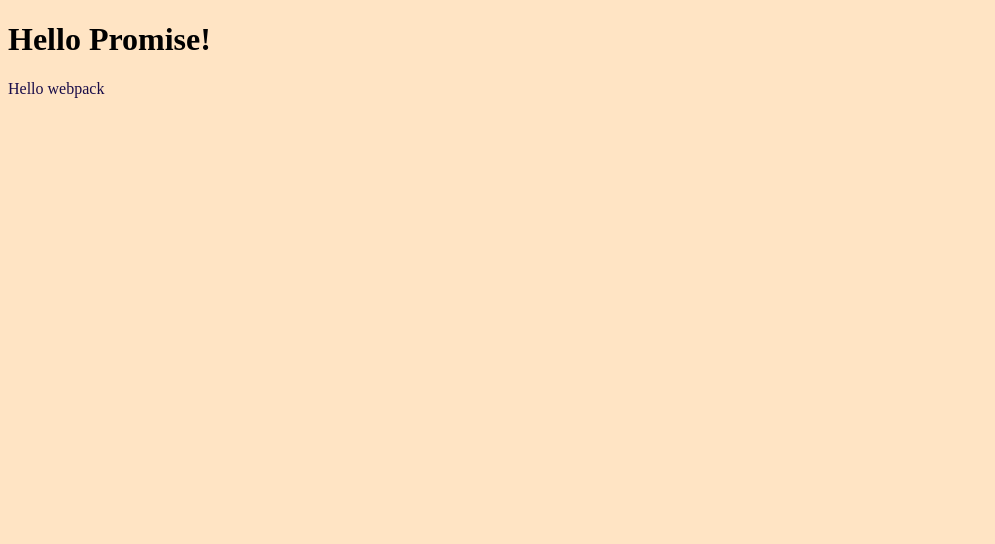
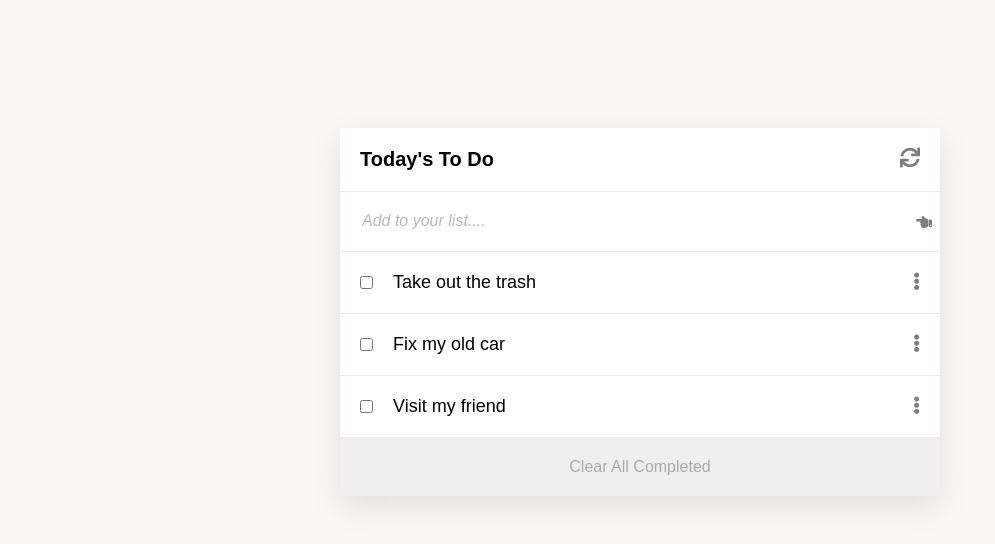
Before and after one commit to Ukaypromise/Todo-List, a website built with webpack: page src/index.html in a window 1280 px wide. Shown: the whole page, without its empty margins (0-995 px from the left). Built offline with nearby package versions, Linux system fonts and the light colour scheme.

Commit message:
Create modules and dynamically display todo items

```diff
--- /dev/null
+++ b/modules/showTodo.js
@@ -0,0 +1,13 @@
+import todos from "./todoData.js";
+
+const showTodo = () => {
+  const todoList = document.querySelector(".todo-list");
+  const todoApp = todos.map((todo) => {
+    return `
+        <li id=${todo.id}><input type="checkbox">${todo.text} <i class="fas fa-ellipsis-v"></i> </li>
+      `;
+  });
+  todoList.innerHTML = todoApp.join("");
+};
+
+export default showTodo;
--- /dev/null
+++ b/modules/todoData.js
@@ -0,0 +1,19 @@
+let todos = [
+  {
+    id: 1,
+    text: "Take out the trash",
+    isCompleted: true,
+  },
+  {
+    id: 2,
+    text: "Fix my old car",
+    isCompleted: false,
+  },
+  {
+    id: 3,
+    text: "Visit my friend",
+    isCompleted: true,
+  },
+];
+
+export default todos;
--- a/src/index.html
+++ b/src/index.html
@@ -1,11 +1,27 @@
 <!DOCTYPE html>
 <html lang="en">
-<head>
-    <meta charset="UTF-8">
-    <meta name="viewport" content="width=device-width, initial-scale=1.0">
-    <title>Wbpack Exercise</title>
-</head>
-<body>
-    <h1>Hello Promise!</h1>
-</body>
+  <head>
+    <meta charset="UTF-8" />
+    <meta name="viewport" content="width=device-width, initial-scale=1.0" />
+    <!-- Link to FontAwesome page -->
+    <link
+      rel="stylesheet"
+      href="https://use.fontawesome.com/releases/v5.8.2/css/all.css"
+      integrity="sha384-oS3vJWv+0UjzBfQzYUhtDYW+Pj2yciDJxpsK1OYPAYjqT085Qq/1cq5FLXAZQ7Ay"
+      crossorigin="anonymous"
+    />
+
+    <title>TODO LIST</title>
+  </head>
+  <body>
+    <div class="container">
+      <h1 id="title"><span>Today's To Do</span><i class="fas fa-sync"></i></h1>
+      <div class="input-container">
+        <input type="text" placeholder="Add to your list...." id="input-item" />
+        <i id="icon" class="fas fa-hand-point-left"></i>
+      </div>
+      <ul class="todo-list"></ul>
+      <button type="submit" id="btn-clear">Clear All Completed</button>
+    </div>
+  </body>
 </html>
--- a/src/index.js
+++ b/src/index.js
@@ -1,14 +1,9 @@
 import _ from "lodash";
 import "./style.css";
+import showTodo from "../modules/showTodo.js";
 
-function component() {
-  const element = document.createElement("div");
 
-    // Lodash, now imported by this script
-  element.innerHTML = _.join(["Hello", "webpack"], " ");
-  element.classList.add("hello");
+window.addEventListener("DOMContentLoaded", () => {
+  showTodo();
 
-  return element;
-}
-
-document.body.appendChild(component());
+});
--- a/src/style.css
+++ b/src/style.css
@@ -1,7 +1,94 @@
-body {
-    background-color: bisque;
+* {
+  margin: 0;
+  padding: 0;
+  box-sizing: border-box;
 }
 
-.hello {
-  color: rgb(25, 12, 73);
+body {
+  font-family: Arial, Helvetica, sans-serif;
+  font-size: 1rem;
+  background-color: rgba(247, 234, 234, 0.381);
 }
+
+.container {
+  background-color: white;
+  margin: 8rem auto;
+  max-width: 600px;
+  height: fit-content;
+  grid-auto-rows: auto;
+  cursor: pointer;
+  box-shadow: 0 10px 30px rgba(0,0,0,0.1);
+}
+
+#title {
+  font-size: 1.25rem;
+  display: flex;
+  justify-content: space-between;
+  padding: 1.25rem;
+  border-bottom: 1px solid rgba(128, 128, 128, 0.164);
+}
+
+.input-container {
+  display: flex;
+  position: relative;
+}
+
+#icon {
+  display: flex;
+  align-items: center;
+  justify-content: center;
+  position: absolute;
+  right: 8px;
+  top: 50%;
+  bottom: 50%;
+  cursor: pointer;
+}
+
+i {
+  opacity: 50%;
+}
+
+#input-item {
+  width: 100%;
+  padding: 1.375rem;
+  border: none;
+  outline: none;
+  border-bottom: 1px solid rgba(128, 128, 128, 0.164);
+  color: gray;
+}
+
+::placeholder {
+  font-size: 1rem;
+  border: none;
+  font-style: oblique;
+  opacity: 50%;
+  outline: none;
+}
+
+
+.todo-list {
+  list-style: none;
+}
+
+.todo-list li {
+  list-style: none;
+  color: black;
+  font-size: 1.125rem;
+  display: flex;
+  gap: 1.25rem;
+  padding: 1.25rem;;
+  border-bottom:  1px solid rgba(128, 128, 128, 0.164);
+}
+
+.todo-list li i {
+  margin-left: auto;
+}
+
+#btn-clear {
+  border: none;
+  width: 100%;
+  padding: 1.25rem;
+  color: rgba(128, 128, 128, 0.622);
+  cursor: pointer;
+  font-size: 1rem;
+}
```
